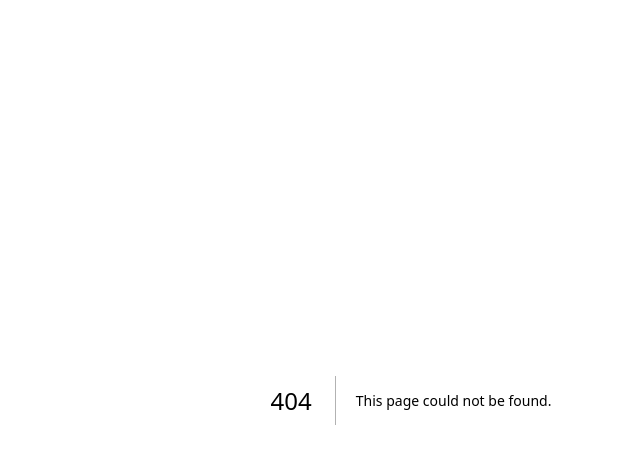
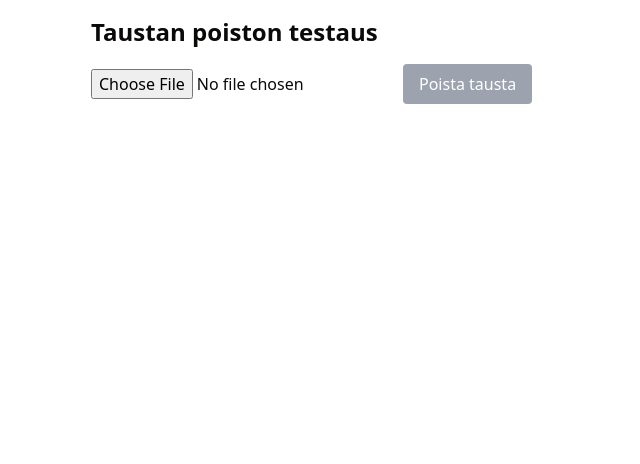
Before and after one commit to laguagu/some-ad-maker, a Next.js app: page /bg in a window 1280 px wide. Before the commit this address had no page. Shown: the top 464 px of the page, without its empty margins (229-869 px from the left). Built offline with nearby package versions, Linux system fonts and the light colour scheme.

Commit message:
Add fastapi bg-remover api

```diff
--- /dev/null
+++ b/app/bg/page.tsx
@@ -0,0 +1,9 @@
+import BackgroundRemovalTester from "@/components/backgroud-removal";
+
+export default function Home() {
+  return (
+    <div>
+      <BackgroundRemovalTester />
+    </div>
+  );
+}
--- /dev/null
+++ b/components/backgroud-removal.tsx
@@ -0,0 +1,114 @@
+"use client";
+
+import React, { useState, ChangeEvent } from "react";
+import Image from "next/image";
+
+const BackgroundRemovalTester: React.FC = () => {
+  const [selectedFile, setSelectedFile] = useState<File | null>(null);
+  const [previewUrl, setPreviewUrl] = useState<string | null>(null);
+  const [resultImage, setResultImage] = useState<string | null>(null);
+  const [isLoading, setIsLoading] = useState<boolean>(false);
+  const [error, setError] = useState<string | null>(null);
+
+  const handleFileChange = (event: ChangeEvent<HTMLInputElement>) => {
+    const file = event.target.files?.[0];
+    if (file && file.type.startsWith("image/")) {
+      setSelectedFile(file);
+      setPreviewUrl(URL.createObjectURL(file));
+    } else {
+      setSelectedFile(null);
+      setPreviewUrl(null);
+      setError("Valitse kelvollinen kuvatiedosto.");
+    }
+  };
+
+  const removeBackground = async () => {
+    if (!selectedFile) {
+      setError("Valitse ensin kuva.");
+      return;
+    }
+
+    setIsLoading(true);
+    setError(null);
+
+    const formData = new FormData();
+    formData.append("file", selectedFile, selectedFile.name);
+
+    try {
+      const response = await fetch("http://localhost:8000/remove-background/", {
+        method: "POST",
+        body: formData,
+      });
+
+      if (!response.ok) {
+        const errorText = await response.text();
+        throw new Error(
+          `HTTP error! status: ${response.status}, message: ${errorText}`,
+        );
+      }
+
+      const blob = await response.blob();
+      setResultImage(URL.createObjectURL(blob));
+    } catch (err) {
+      console.error("Error details:", err);
+      setError(
+        `Virhe taustan poistossa: ${
+          err instanceof Error ? err.message : "Tuntematon virhe"
+        }`,
+      );
+    } finally {
+      setIsLoading(false);
+    }
+  };
+
+  return (
+    <div className="p-4 max-w-2xl mx-auto">
+      <h1 className="text-2xl font-bold mb-4">Taustan poiston testaus</h1>
+
+      <input
+        type="file"
+        onChange={handleFileChange}
+        accept="image/*"
+        className="mb-4"
+      />
+
+      {previewUrl && (
+        <div className="mb-4">
+          <h2 className="text-xl font-semibold mb-2">Alkuperäinen kuva:</h2>
+          <Image
+            src={previewUrl}
+            alt="Preview"
+            style={{ maxWidth: "300px", height: "auto" }}
+            width={300}
+            height={300}
+          />
+        </div>
+      )}
+
+      <button
+        onClick={removeBackground}
+        disabled={!selectedFile || isLoading}
+        className="bg-blue-500 text-white px-4 py-2 rounded disabled:bg-gray-400"
+      >
+        {isLoading ? "Käsitellään..." : "Poista tausta"}
+      </button>
+
+      {error && <p className="text-red-500 mt-2">{error}</p>}
+
+      {resultImage && (
+        <div className="mt-4">
+          <h2 className="text-xl font-semibold mb-2">Käsitelty kuva:</h2>
+          <Image
+            src={resultImage}
+            alt="Result"
+            style={{ maxWidth: "300px", height: "auto" }}
+            width={300}
+            height={300}
+          />
+        </div>
+      )}
+    </div>
+  );
+};
+
+export default BackgroundRemovalTester;
```
Also changed, not shown: fastapi/requirements.txt (added), 2 other files (tests, documents, lock files or other folders).
